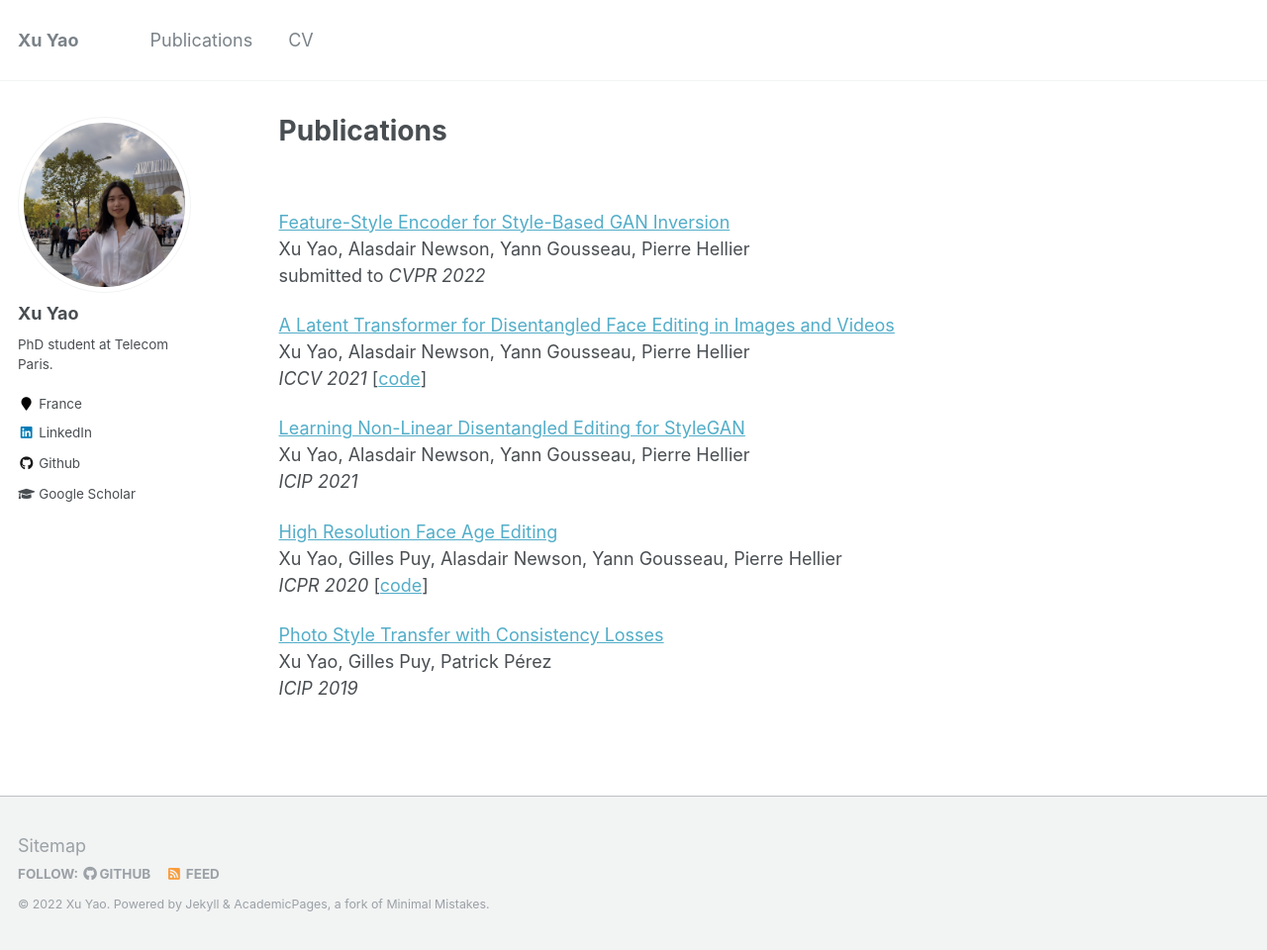
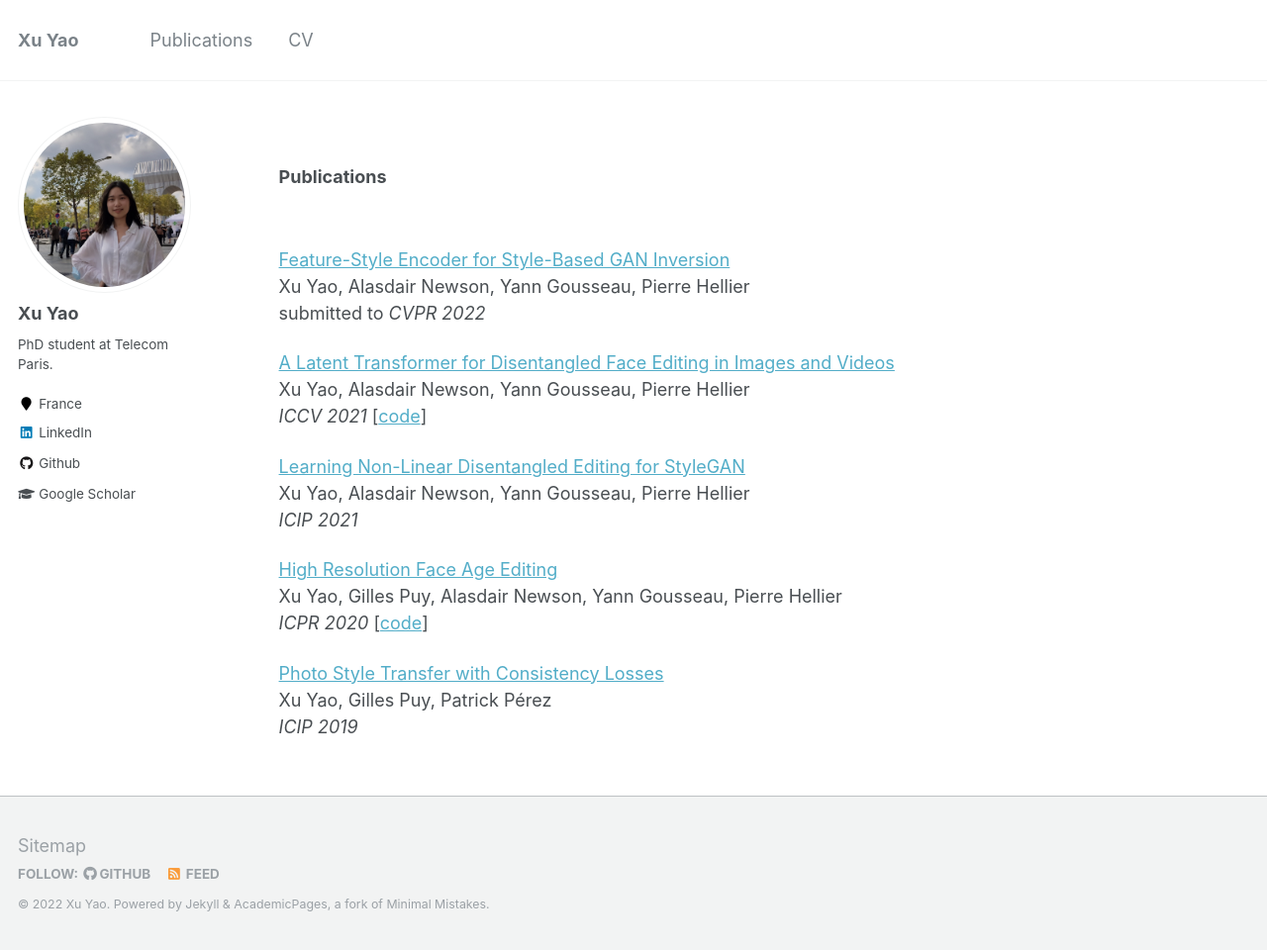
Before and after one commit to Xu-Yao/xu-yao.github.io, a Jekyll site: the page built from _pages/publications.md, in a window 1280 px wide and 960 px high. Shown: the whole window at 99% size. Built offline with Jekyll 4.4.1, drawn with Linux system fonts in a browser that asks for light colours.

Commit message:
change font

```diff
--- a/_pages/publications.md
+++ b/_pages/publications.md
@@ -1,11 +1,12 @@
 ---
-title: "Publications"
+title: ""
 permalink: /publications/
 author_profile: true
 ---
 
 {% include base_path %}
 
+### Publications
 <br/>
 
 [Feature-Style Encoder for Style-Based GAN Inversion](https://xu-yao.github.io/files/Feature_Style_Encoder_for_Style_Based_GAN_Inversion_arxiv.pdf)
```
